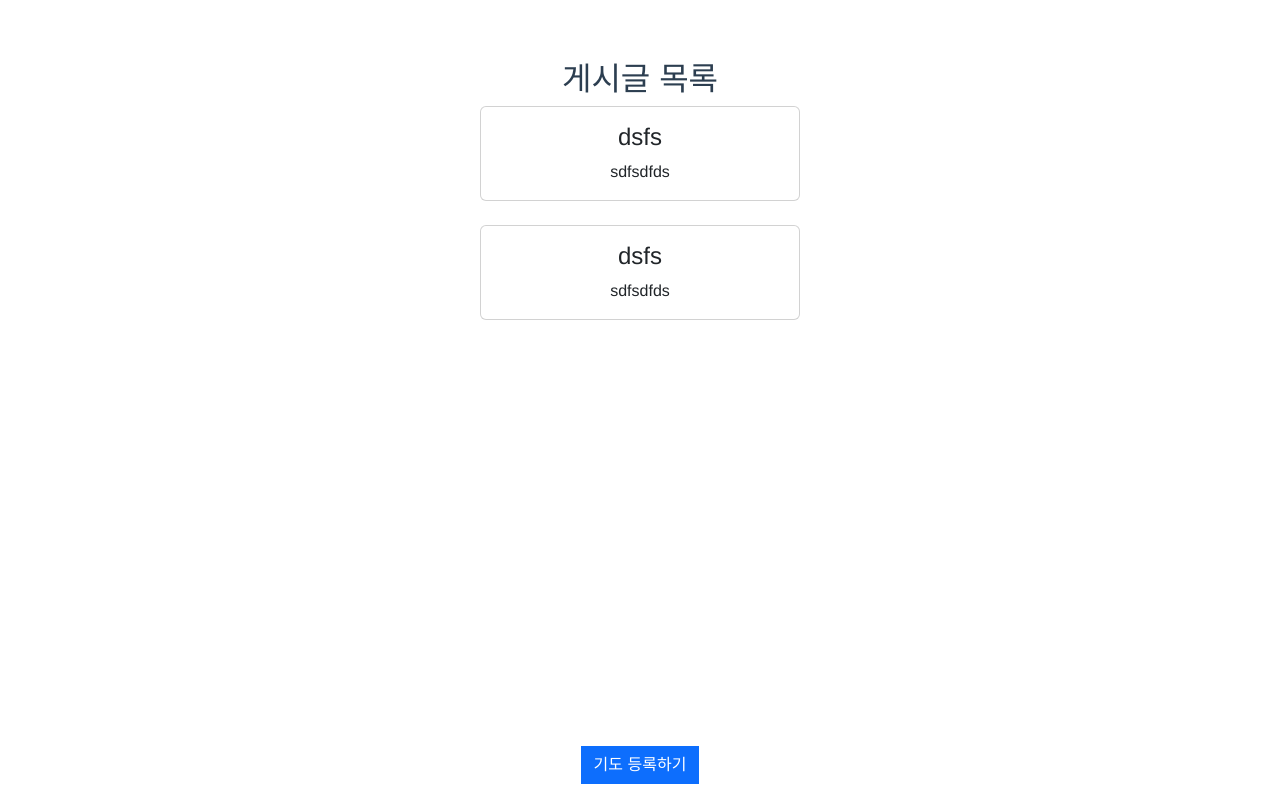
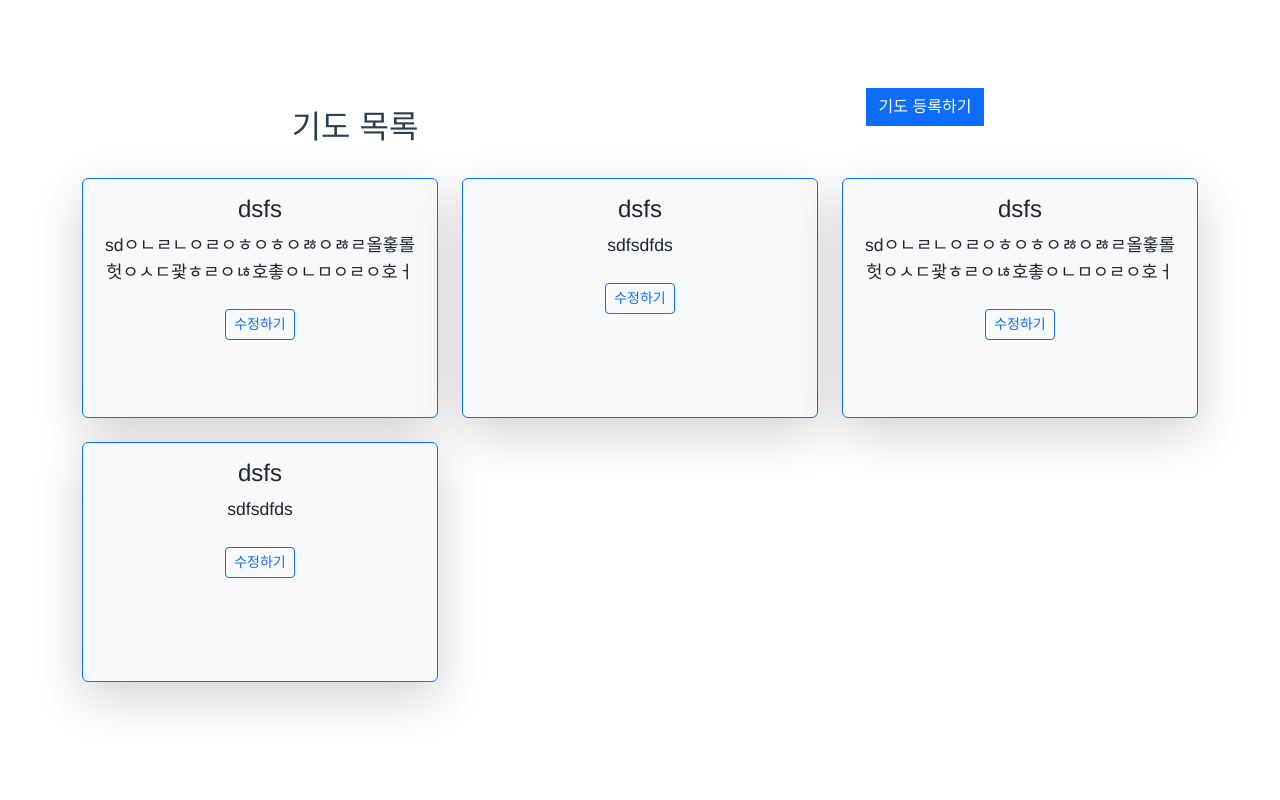
Before and after one commit to bsko98/task, a Vue app: page / in a window 1280 px wide. Built offline with nearby package versions, Linux system fonts and the light colour scheme; no server answers.

Commit message:
기도목록 페이지 카드형 레이아웃으로 변경 및 디자인 수정

```diff
--- a/src/components/myPrayer.vue
+++ b/src/components/myPrayer.vue
@@ -1,7 +1,21 @@
 <template>
     <div class="container mt-5">
-      <h2 class="mt-5">게시글 목록</h2>
-      <b-row class="d-flex flex-column align-items-center" style="min-height: 80vh;">
+    <b-row class="align-items-center">
+      <b-col cols="6" class="text-center">
+        <h2 class="mt-5">기도 목록</h2>
+      </b-col>
+      <b-col cols="6" class="text-right">
+        <b-button
+          @click="moveToSavePage()"
+          squared
+          type="submit"
+          variant="primary">
+          기도 등록하기
+        </b-button>
+      </b-col>
+    </b-row>
+
+    <b-row class="mt-4">
       <b-col
         v-for="prayer in prayers"
         :key="prayer.id"
@@ -12,17 +26,21 @@
       >
         <b-card
           :title="prayer.title"
-          class="text-center"
-          style="width: 100%; max-width: 20rem;"
+          class="text-center shadow-lg"
+          style="width: 100%; max-width: 25rem; min-height: 15rem;"
+          bg-variant="light"
+          border-variant="primary"
+          header-bg-variant="primary"
+          header-text-variant="white"
         >
-          <b-card-text>
+          <b-card-text class="mb-4" style="font-size: 1.1rem;">
             {{ prayer.content }}
           </b-card-text>
+          <b-button variant="outline-primary" size="sm">수정하기</b-button>
         </b-card>
       </b-col>
     </b-row>
-      <b-button @click="moveToSavePage()" squared type="submit" variant="primary" block>기도 등록하기</b-button>
-    </div>
+  </div>
   </template>
 
 
@@ -33,11 +51,8 @@
   export default {
     data() {
       return {
-        prayers: [{id:1, title:'dsfs',content:'sdfsdfds'},{id:2, title:'dsfs',content:'sdfsdfds'}],
-        /*newPost: {
-          title: '',
-          content: '',
-        },*/
+        prayers: [{id:1, title:'dsfs',content:'sdㅇㄴㄹㄴㅇㄹㅇㅎㅇㅎㅇㅀㅇㅀㄹ올홓롤헛ㅇㅅㄷ괓ㅎㄹㅇㄶ호촣ㅇㄴㅁㅇㄹㅇ호ㅓ'},{id:2, title:'dsfs',content:'sdfsdfds'},{id:3, title:'dsfs',content:'sdㅇㄴㄹㄴㅇㄹㅇㅎㅇㅎㅇㅀㅇㅀㄹ올홓롤헛ㅇㅅㄷ괓ㅎㄹㅇㄶ호촣ㅇㄴㅁㅇㄹㅇ호ㅓ'},{id:4, title:'dsfs',content:'sdfsdfds'}],
+
         fields: [
           { key: 'id', label: 'ID' },
           { key: 'title', label: '제목' },
@@ -59,9 +74,15 @@
         }
       },
       moveToSavePage() {
-        const router = this.$router; // this를 통해 router에 접근
-        router.push({path: '/savePrayer'}); // 상세 페이지로 이동
+        const router = this.$router;
+        router.push({path: '/savePrayer'});
       },
     },
   };
   </script>
+
+
+<style scoped>
+
+
+</style>
```
